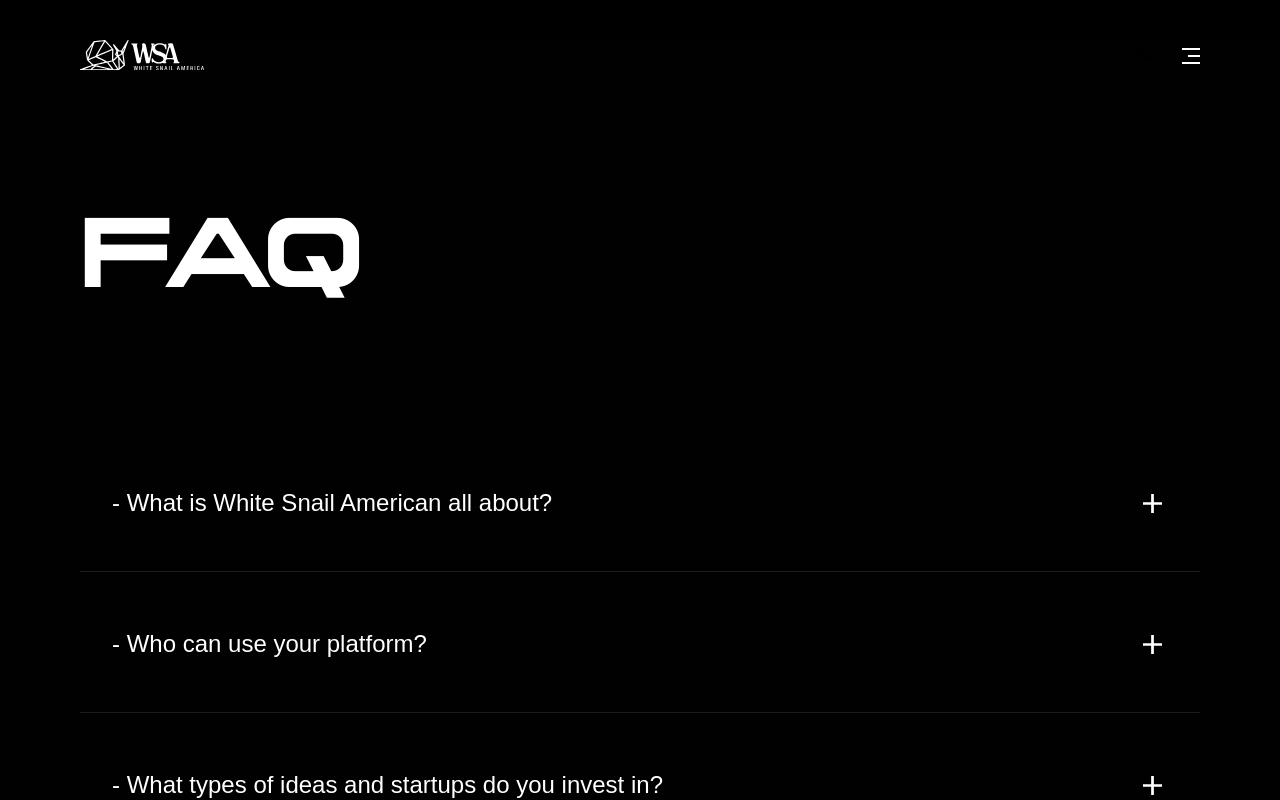
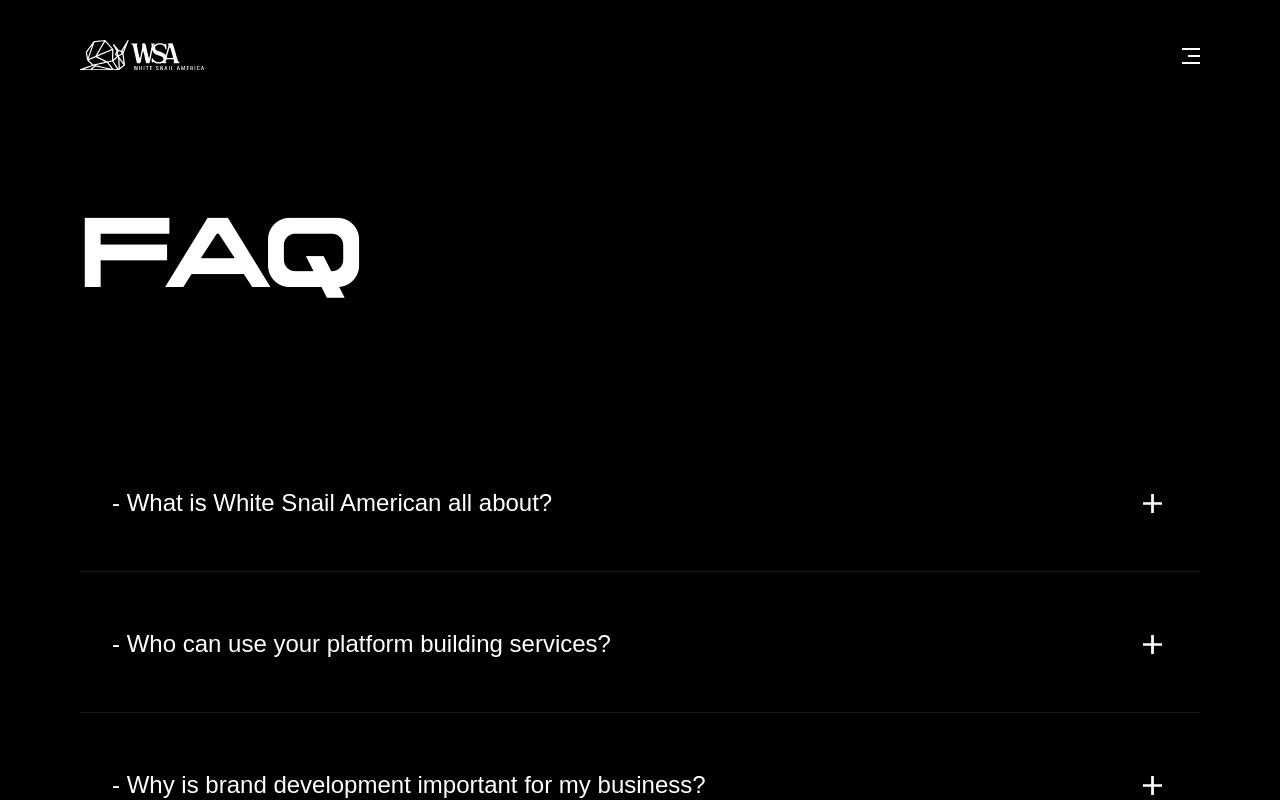
Before and after one commit to MiladDevarts/wsa, a Next.js app: page /faq in a window 1280 px wide. Shown: the top 800 px of the page. Built offline with nearby package versions, Linux system fonts and the light colour scheme; a web font is replaced by a local one.

Commit message:
fix: update contents

```diff
--- a/app/about/page.js
+++ b/app/about/page.js
@@ -20,11 +20,9 @@ function page() {
                             company
                         </h4>
                         <p className="text-white max-w-lg">
-                            We are an idea created group that manage several ideas with the help of various experts. We always support ideas that care about the nature and biological balance of this world.
-                        </p>
+                            We are a group that creates and manages innovative ideas with the help of industry experts. We also support ideas that preserve the biological balance of nature.                        </p>
                         <p className="text-zinc-300 max-w-4xl">
-                            Contribute to new ideas and production, helping small and personal businesses and rebuilding them if needed and supporting to increase their sales, gives us a pleasant feeling. Our colleagues and specialists pursue common goals to increase the knowledge and health of people, and environment.
-                        </p>
+                            Contribute to new ideas and production, helping small and personal businesses and rebuilding them if needed and supporting to increase their sales, gives us a pleasant feeling. Our colleagues and specialists pursue common goals to increase the knowledge and health of people, and environment.                        </p>
                     </div>
                 </div>
             </section>
--- a/app/contact/page.js
+++ b/app/contact/page.js
@@ -32,7 +32,7 @@ function page() {
           For any educational inquiries, including questions about our courses or content, please contact our education team at
           <a className="font-bold text-white cursor-pointer mx-2">education@whitesnail.com</a>
         </p>
-        <p className="container text-[#B5B5B5] text-lg lg:text-xl mb-8">
+        <p className="container text-[#B5B5B5] text-lg lg:text-xl lg:max-w mb-8">
           We also welcome your feedback on our platform, including any suggestions for improvement. Please feel free to share your thoughts with us by emailing
           <a className="font-bold text-white cursor-pointer mx-2">feedback@whitesnail.com</a>
         </p>
--- a/components/home/Hero.jsx
+++ b/components/home/Hero.jsx
@@ -43,7 +43,7 @@ function Hero() {
                             </svg>
                         </div>
                         <div className="text-3xl lg:text-6xl font-extrabold text-shadow">
-                            Carefully
+                        with determination
                         </div>
                     </h1>
 
@@ -63,7 +63,7 @@ function Hero() {
                         </span>
                         wly
                         <div className="flex items-center gap-x-4">
-                            but
+                            but with
                             <svg className="animate-spin hover:animate-none duration-300" width="80" height="80" viewBox="0 0 104 104" fill="none" xmlns="http://www.w3.org/2000/svg">
                                 <circle cx="52" cy="52" r="51.632" stroke="white" strokeWidth="0.735905" />
                                 <circle cx="51" cy="52" r="18.632" stroke="white" strokeWidth="0.735905" />
@@ -88,8 +88,8 @@ function Hero() {
                                 <path d="M50.2532 17.5695C48.5765 17.7387 47.328 17.6485 46.5076 17.2987C45.6908 16.9485 45.2281 16.2418 45.1195 15.1786L46.7308 15.016C46.7872 15.5675 47.1181 15.9539 47.7237 16.1751C48.3289 16.3926 49.1251 16.4516 50.1122 16.3519C51.0848 16.2538 51.8553 16.0789 52.4236 15.8272C52.9954 15.5752 53.259 15.2297 53.2141 14.7906C53.1499 14.1628 52.7645 13.8351 52.0577 13.8075C51.3541 13.7758 50.4162 13.7825 49.2438 13.8275C47.8409 13.8774 46.773 13.8147 46.0402 13.6394C45.3069 13.4605 44.8952 12.9301 44.8051 12.0483C44.6912 10.9343 45.0163 10.1683 45.7802 9.75025C46.5474 9.32821 47.7258 9.03698 49.3153 8.87655C50.9484 8.71173 52.1804 8.80186 53.0114 9.14693C53.8423 9.49201 54.3098 10.1744 54.414 11.194L52.8081 11.3561C52.7532 10.8191 52.413 10.4501 51.7875 10.2493C51.162 10.0485 50.3721 9.99621 49.4176 10.0925C48.4377 10.1914 47.6613 10.3614 47.0883 10.6026C46.5149 10.8401 46.2575 11.2455 46.3161 11.8188C46.3739 12.3849 46.7675 12.666 47.4967 12.662C48.2296 12.6577 49.1367 12.6358 50.2179 12.5964C51.7159 12.5442 52.8215 12.6177 53.5349 12.817C54.2519 13.0159 54.6573 13.5744 54.7511 14.4925C54.8564 15.523 54.5351 16.2539 53.7872 16.6849C53.0425 17.112 51.8645 17.4069 50.2532 17.5695Z" fill="white" />
                             </svg>
                         </div>
-                        <div className="text-3xl lg:text-8xl font-extrabold text-shadow">
-                            Carefully
+                        <div className="text-3xl lg:text-6xl font-extrabold text-shadow">
+                            determination
                         </div>
                     </h1>
 
--- a/data/dummy.js
+++ b/data/dummy.js
@@ -13,23 +13,23 @@ const social = [
 const FAQ = [
     {
         title: 'What is White Snail American all about?',
-        content: `Our platform is designed for Iranian people who have any business ideas. Business owners can use our platform to reach their target audience and promote their products or services. Students and educators can use our platform to access educational resources and opportunities. Producers can use this platform to sell their products.`
+        content: `White Snail America offers a wide range of services such as marketing, platform building, education, and technology support for Iranian people and Iranian businesses around the world. In addition, we are committed to supporting new and innovative ideas that have the potential to make a positive impact on the world.`
     },
     {
-        title: 'Who can use your platform?',
-        content: `Our platform is designed for Iranian people who have any business ideas. Business owners can use our platform to reach their target audience and promote their products or services. Students and educators can use our platform to access educational resources and opportunities. Producers can use this platform to sell their products.`
+        title: 'Who can use your platform building services?',
+        content: `The platforms we build are designed for people with new business ideas and existing businesses that need to optimize their processes. Business owners can build platforms for operations management to train employees, organize their activities, and modernize their processes. Platforms built for sales will target audiences, promote products or services, and complete sales and ordering processes. Students and educators can use customs platforms to access educational resources and opportunities.`
     },
     {
-        title: 'What types of ideas and startups do you invest in?',
-        content: `Our platform is designed for Iranian people who have any business ideas. Business owners can use our platform to reach their target audience and promote their products or services. Students and educators can use our platform to access educational resources and opportunities. Producers can use this platform to sell their products.`
+        title: 'Why is brand development important for my business?',
+        content: ` Brand development is crucial for any business, as it helps establish a strong and memorable presence in the marketplace. A well-defined brand can increase customer loyalty, attract new customers, and ultimately lead to increased revenue and profitability.`
     },
     {
         title: 'How much funding do you typically provide?',
-        content: `Our platform is designed for Iranian people who have any business ideas. Business owners can use our platform to reach their target audience and promote their products or services. Students and educators can use our platform to access educational resources and opportunities. Producers can use this platform to sell their products.`
+        content: `We provide funding that varies depending on the specific needs and potential of each idea or startup. We work closely with each entrepreneur to determine the appropriate amount of funding to support their growth and success.`
     },
     {
         title: 'What other resources do you provide besides funding?',
-        content: `Our platform is designed for Iranian people who have any business ideas. Business owners can use our platform to reach their target audience and promote their products or services. Students and educators can use our platform to access educational resources and opportunities. Producers can use this platform to sell their products.`
+        content: ` In addition to funding, we provide a range of resources to support the success of our investments. This may include access to industry experts, making a brand for that specific idea, graphics designs, websites design, mentorship, and strategic guidance.`
     },
 ];
 
@@ -49,13 +49,13 @@ const services = [
     {
         id: 3,
         title: 'Art Management',
-        content: 'Serve as a buffer between the artist and the business. Represent the artist and prioritize the artist’s best interests. Create marketing strategies to promote artists and their work. Negotiate prospective business deals. Secure and market gigs and performances.',
+        content: 'The art management team (AMT) serves as a buffer between the artist and the business. Represents the artist and prioritizes the artist’s best interests. Creates marketing strategies to promote artists and their work. Negotiates prospective business deals. Secures and markets gigs and performances.',
         image: '/images/service/art-management.png'
     },
     {
         id: 4,
         title: 'Performance Management',
-        content: 'Plan and monitor and artist’s concert or tour. Negotiate the performance contract with the artist’s best interest in mind. Secure compensation for the artist and negotiate compensation for any additional work requested during and after performance. Plan marketing strategies and promote the artist’s performance. Schedule crews and secure necessary performance materials. Ensure a successful performance in an organized manner.',
+        content: 'The performance management team (PMT) plans and monitors an artist’s concert or tour. Negotiates the performance contract with the artist’s best interests in mind. Secures compensation for the artist and negotiates compensation for any additional work requested during and after performance. Plans marketing strategies and promotes the artist’s performance. Schedules crews and secures necessary performance materials. Ensures a successful performance in an organized manner.',
         image: '/images/service/performance-management.png'
     },
     {
```
